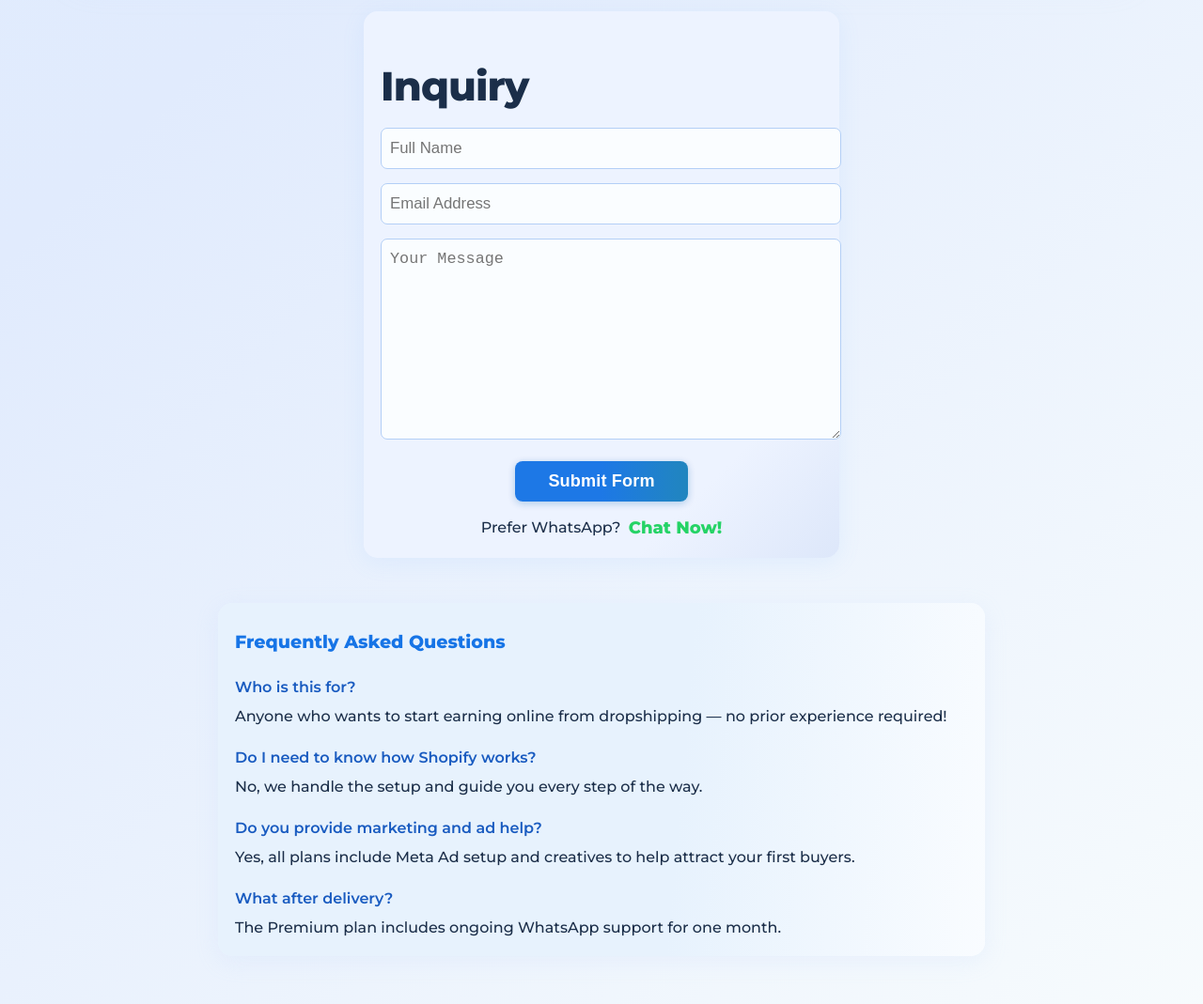
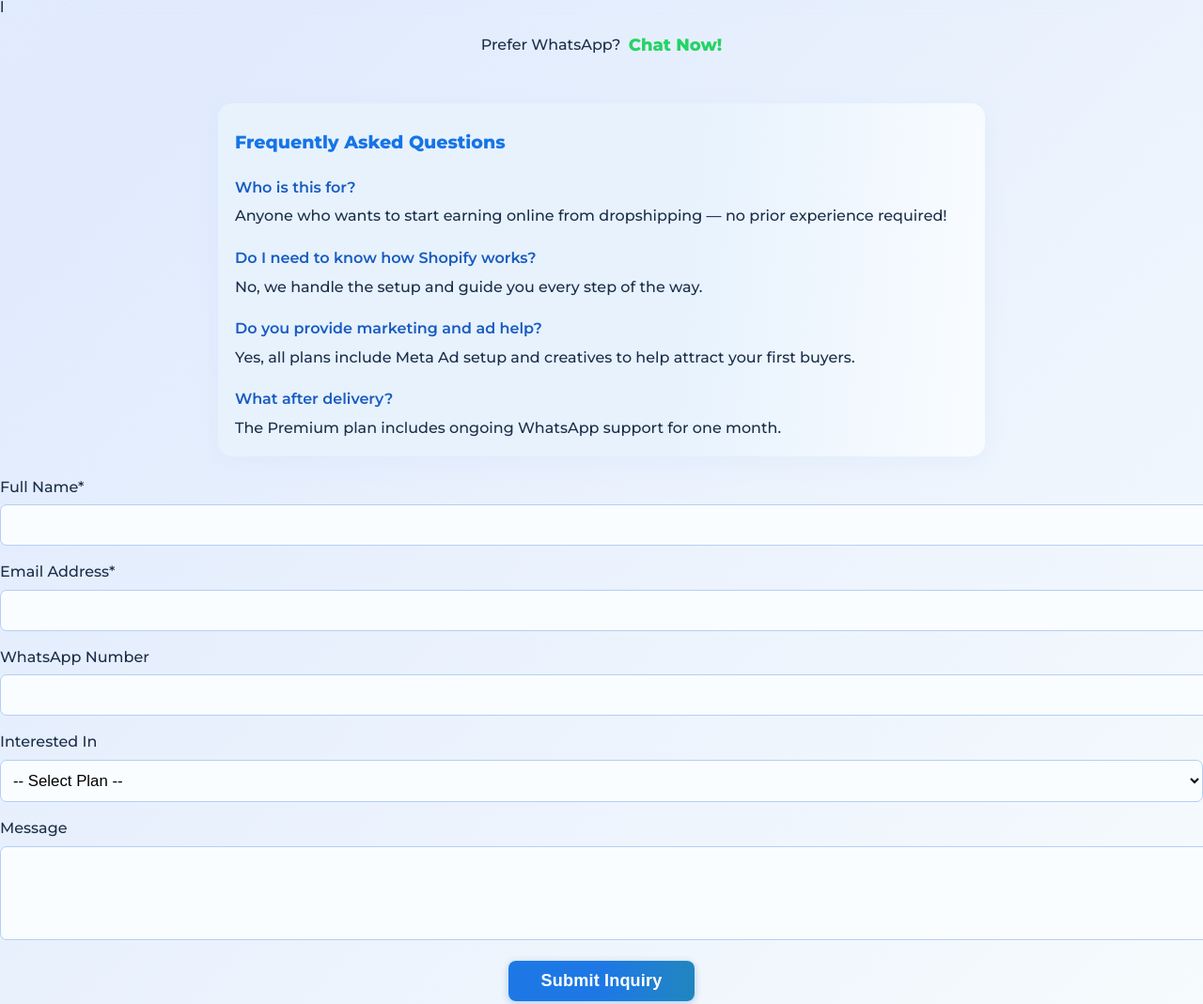
Before and after one commit to starterkartt-maker/Starterkart-, a plain HTML site: page index.html in a window 1280 px wide. Shown: the part 2524-3593 px from the top of the page at 94% size. Drawn offline with Linux system fonts and the light colour scheme.

Commit message:
Update index.html

```diff
--- a/index.html
+++ b/index.html
@@ -455,27 +455,7 @@
     </div>
   </section>
 
-  <section class="form-section">
- <div class="container">
-  <h1>Inquiry </h1>
-  <form target="_blank" action="https://formsubmit.co/starterkartt@gmail.com" method="POST">
-    <div class="form-group">
-      <div class="form-row">
-        <div class="col">
-          <input type="text" name="name" class="form-control" placeholder="Full Name" required>
-        </div>
-        <div class="col">
-          <input type="email" name="email" class="form-control" placeholder="Email Address" required>
-        </div>
-      </div>
-    </div>
-    <div class="form-group">
-      <textarea placeholder="Your Message" class="form-control" name="message" rows="10" required></textarea>
-    </div>
-    <button type="submit" class="btn btn-lg btn-dark btn-block">Submit Form</button>
-  </form>
-</div>
-    </form>
+l
     <div style="text-align:center; margin-top:13px;">
       Prefer WhatsApp?
       <a class="whatsapp-link" href="https://wa.me/9818082449" target="_blank">Chat Now!</a>
@@ -493,6 +473,30 @@
     <div class="faq-q">What after delivery?</div>
     <div>The Premium plan includes ongoing WhatsApp support for one month.</div>
   </section>
+  <form action="https://formsubmit.co/your@email.com" method="POST">
+  <label for="name">Full Name*</label>
+  <input type="text" id="name" name="name" required>
+  <label for="email">Email Address*</label>
+  <input type="email" id="email" name="email" required>
+  <label for="whatsapp">WhatsApp Number</label>
+  <input type="text" id="whatsapp" name="whatsapp">
+  <label for="plan">Interested In</label>
+  <select id="plan" name="plan" required>
+    <option value="">-- Select Plan --</option>
+    <option value="Basic Starter">Basic Starter</option>
+    <option value="Standard Launch">Standard Launch</option>
+    <option value="Premium Boost">Premium Boost</option>
+    <option value="Custom/Other">Custom / Other</option>
+  </select>
+  <label for="message">Message</label>
+  <textarea id="message" name="message" rows="4"></textarea>
+  <button type="submit">Submit Inquiry</button>
+  <!-- Anti-bot field -->
+  <input type="text" name="_honey" style="display:none">
+  <!-- Redirect user to thank you page to prevent resubmits -->
+  <input type="hidden" name="_next" value="https://yourdomain.com/thank-you.html">
+  </form>
+
 
   <footer>
     © 2025 StarterKart • Dropshipping Experts
```
